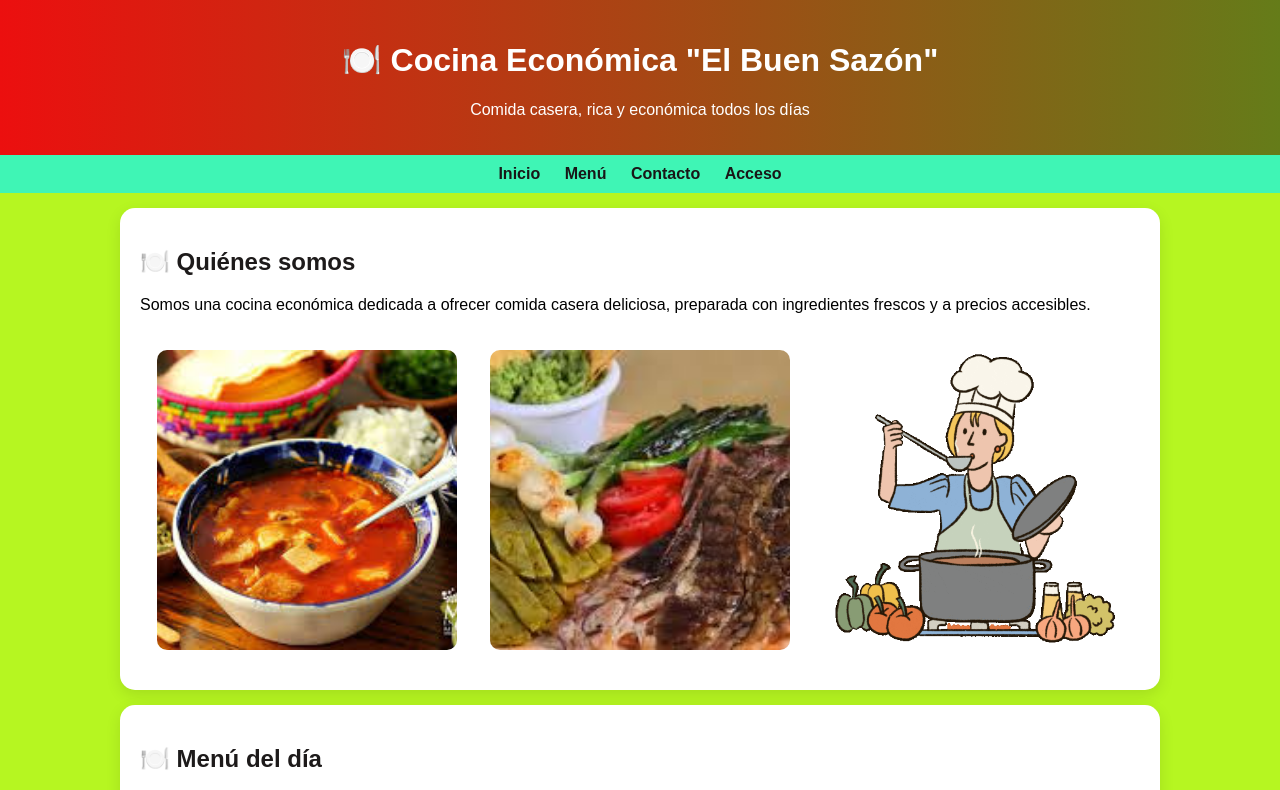
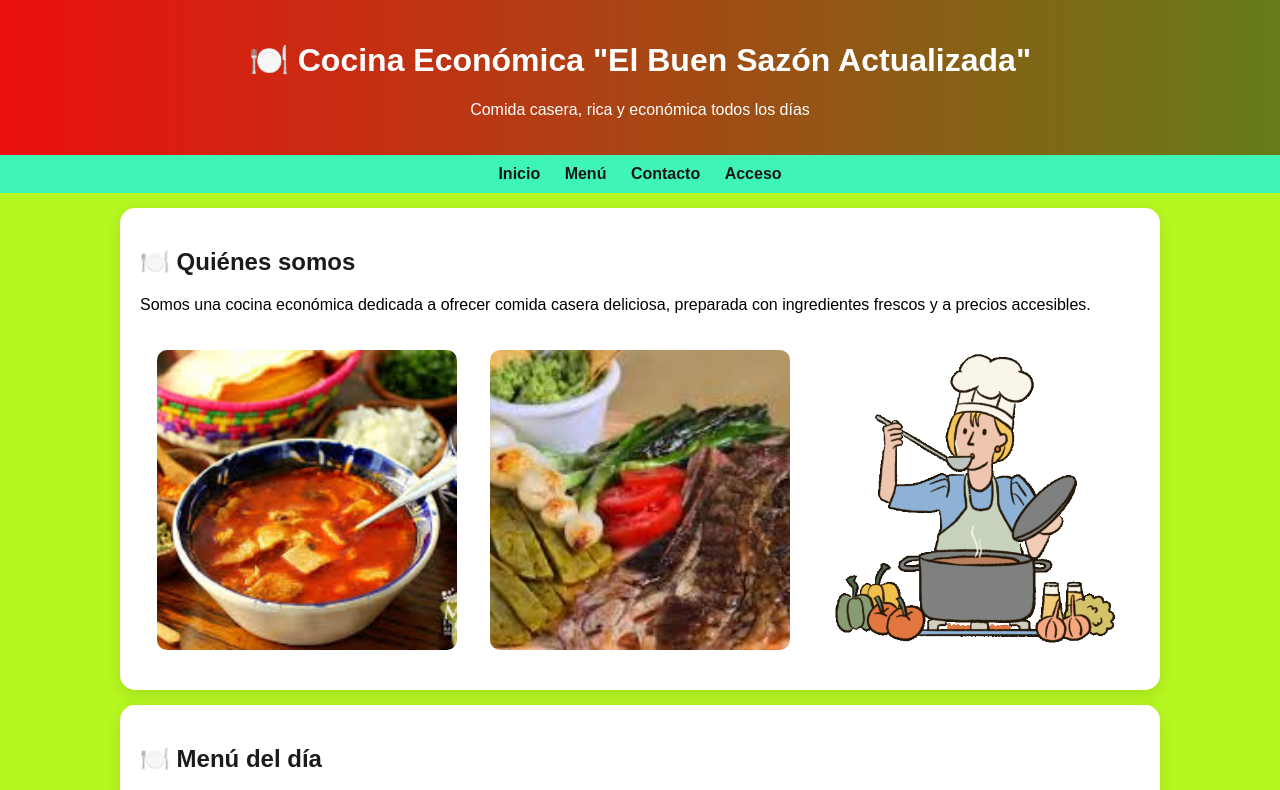
Before and after one commit to jorge-luis-tun-bot/mi-sitio-cloud, a website: page index.html in a window 1280 px wide. Shown: the top 790 px of the page. Drawn offline with Linux system fonts and the light colour scheme; no server answers.

Commit message:
Actualización del título

```diff
--- a/index.html
+++ b/index.html
@@ -142,7 +142,7 @@ img{
 <body>
 
 <header>
-  <h1>🍽️ Cocina Económica "El Buen Sazón"</h1>
+  <h1>🍽️ Cocina Económica "El Buen Sazón Actualizada"</h1>
   <p>Comida casera, rica y económica todos los días</p>
 </header>
 
```
